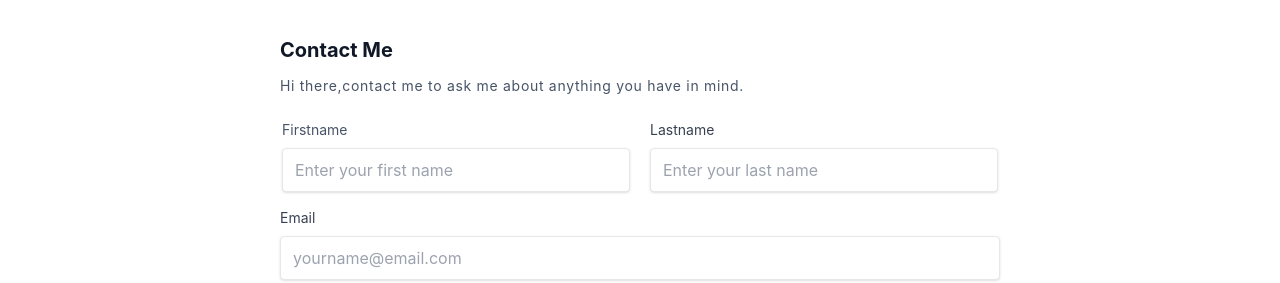
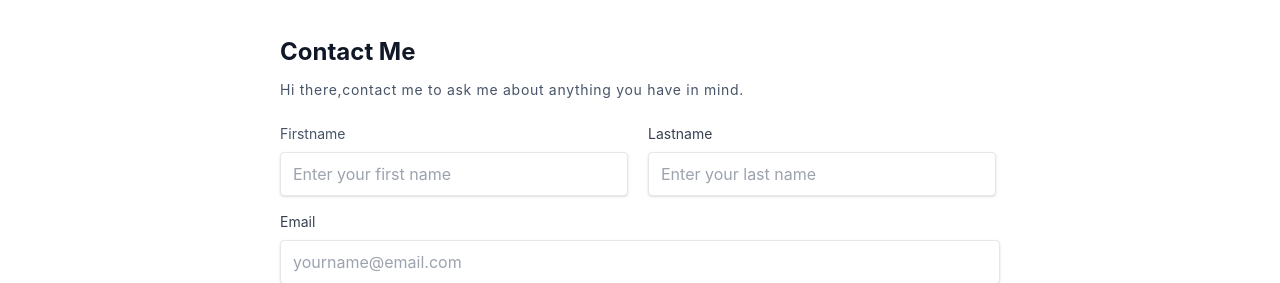
Before and after one commit to Rahdeg/webpage, a React (Create React App) app: page /contact in a window 1280 px wide. Shown: the top 283 px of the page. Built offline with nearby package versions, Linux system fonts and the light colour scheme.

Commit message:
style:fix styles

```diff
--- a/src/App.js
+++ b/src/App.js
@@ -1,14 +1,10 @@
 import { Footer, Main,Contact} from './components'
-import Menu from './assets/_Avatar share button.png'
 import {Route,Routes} from 'react-router-dom'
 import './App.css';
 
 function App() {
   return (
     <div className="flex flex-col h-screen">
-    <div className='flex  items-center justify-end md:hidden w-full h-full'>
-    <img src={Menu} alt=''/>
-    </div>
     <Routes>
     <Route path='/*' element={<Main/>}/>
     <Route path='/contact' element={<Contact/>}/>
--- a/src/components/Contact.jsx
+++ b/src/components/Contact.jsx
@@ -6,10 +6,10 @@ const Contact = () => {
 
       <form class="bg-white  px-8 pt-6 pb-8 mb-4">
       <div className="flex flex-col gap-3 ">
-      <h1 className=" text-xl font-bold text-primary">Contact Me</h1>
+      <h1 className=" text-3xl md:text-2xl font-bold  text-primary">Contact Me</h1>
       <p className=" text-sm text-textColor tracking-wider">Hi there,contact me to ask me about anything you have in mind.</p>
       </div>
-        <div className="flex items-center justify-center gap-5 mt-6">
+        <div className="flex flex-col md:flex-row w-full gap-5 mt-6">
           <div className="mb-4">
             <label
               class="block text-sm  mb-2 text-textColor"
--- a/src/components/Main.jsx
+++ b/src/components/Main.jsx
@@ -2,10 +2,14 @@ import React from 'react'
 import Link from './Link'
 import Social from './Social'
 import Profile from './Profile'
+import Menu from '../assets/_Avatar share button.png'
 
 const Main = () => {
   return (
-    <div className=''>
+    <div className='flex flex-col h-screen'>
+    <div className='flex  items-center justify-end md:hidden w-full h-full'>
+    <img src={Menu} alt=''/>
+    </div>
     <Profile/>
     <Link/>
     <Social/>
```
